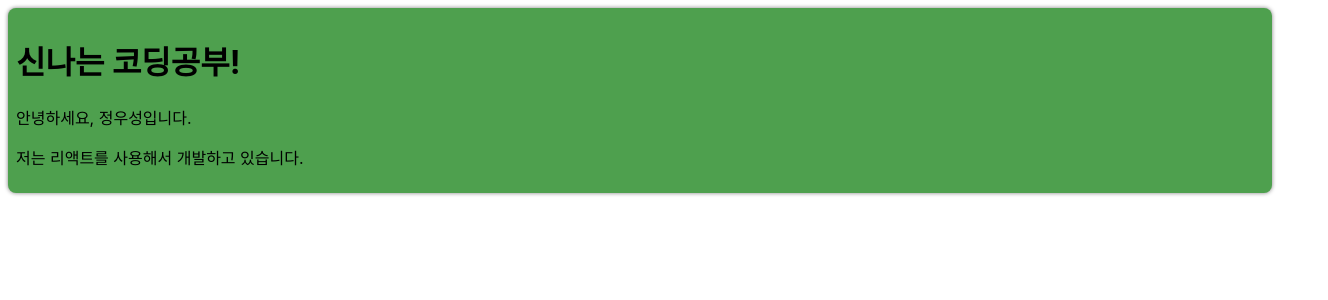
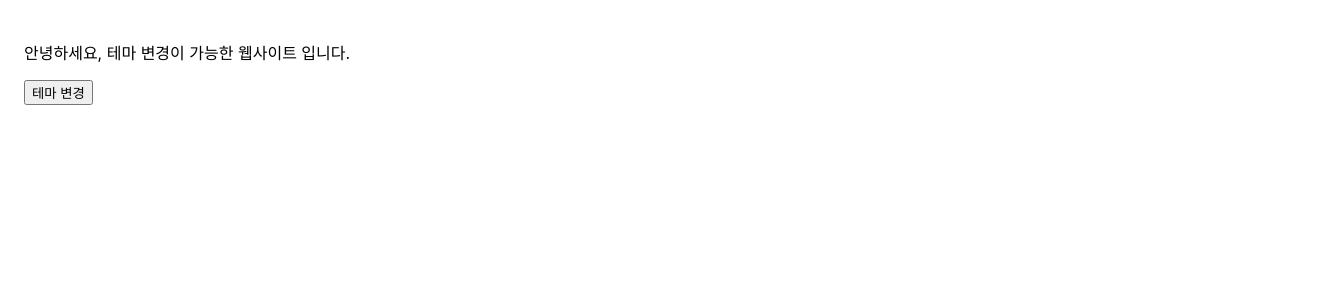
Before and after one commit to wjddntjd119/23-react1, a React (Create React App) app: page / in a window 1280 px wide. Shown: the top 300 px of the page, 1328 px wide, since content can reach past the window. Built offline with nearby package versions, Linux system fonts and the light colour scheme.

Commit message:
add week15

```diff
--- /dev/null
+++ b/src/chapter_14/DarkOrLight.jsx
@@ -0,0 +1,21 @@
+import { useState, useCallback } from "react";
+import ThemeContext from "./ThemeContext";
+import MainContent from "./MainContent";
+
+function DarkOrLight(props){
+  const [theme, setTheme] = useState("light");
+  const toggleTheme = useCallback(()=>{
+    if(theme == "light"){
+      setTheme("dark");
+    }else if(theme == "dark"){
+      setTheme("light");
+    }
+
+  },[theme]);
+  return(
+    <ThemeContext.Provider value={{theme, toggleTheme}}>
+      <MainContent/>
+    </ThemeContext.Provider>
+  )
+}
+export default DarkOrLight;
--- /dev/null
+++ b/src/chapter_14/MainContent.jsx
@@ -0,0 +1,22 @@
+import { useContext } from "react";
+import ThemeContext from "./ThemeContext";
+
+function MainContent(props){
+  const {theme, toggleTheme} = useContext(ThemeContext);
+
+  return(
+    <div
+      style={{
+        width: "100vw",
+        height: "100vh",
+        padding: "1.5rem",
+        backgroundColor: theme == "light" ? "white" : "black",
+        color: theme == "light" ? "black" : "white",
+      }}>
+        <p>안녕하세요, 테마 변경이 가능한 웹사이트 입니다.</p>
+        <button onClick={toggleTheme}>테마 변경</button>
+    </div>
+
+  )
+}
+export default MainContent;
--- /dev/null
+++ b/src/chapter_14/ThemeContext.jsx
@@ -0,0 +1,6 @@
+import React from "react";
+
+const ThemeContext = React.createContext();
+ThemeContext.displayName = "ThemeContext";
+
+export default ThemeContext;
--- a/src/index.js
+++ b/src/index.js
@@ -5,12 +5,13 @@
 
 import Calculator from './chapter_12/Calculator';
 import ProfileCard from './chapter_13/ProfileCard';
+import DarkOrLight from './chapter_14/DarkOrLight';
 
 
 const root = ReactDOM.createRoot(document.getElementById('root'));
   root.render(
     <React.StrictMode>
-      <ProfileCard/>
+      <DarkOrLight/>
     </React.StrictMode>
   );
 
```
Also changed, not shown: 1 other file (tests, documents, lock files or other folders).
